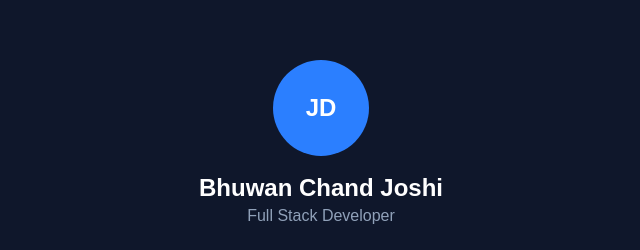
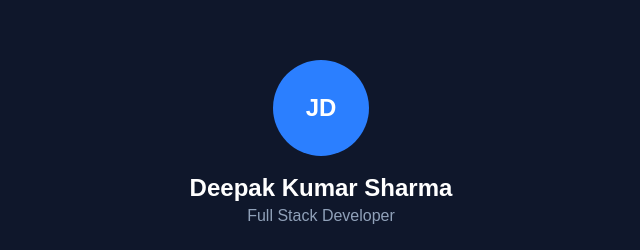
Before and after one commit to Hack0333/business-card-app, a Next.js app: page / in a window 1280 px wide. Shown: the part 158-408 px from the top of the page, without its empty margins (319-959 px from the left). Built offline with nearby package versions, Linux system fonts and the light colour scheme; no server answers.

Commit message:
Update name and communityId in page.tsx

```diff
--- a/app/page.tsx
+++ b/app/page.tsx
@@ -111,7 +111,7 @@ export default async function Home() {
           JD
         </div>
 
-        <h1 className="text-2xl font-bold">Bhuwan Chand Joshi</h1>
+        <h1 className="text-2xl font-bold">Deepak Kumar Sharma</h1>
         <p className="text-slate-400 mb-6">Full Stack Developer</p>
 
         {/* Action Buttons */}
@@ -124,7 +124,7 @@ export default async function Home() {
           </a>
 
           <form action={submitToCap}>
-            <input type="hidden" name="communityId" value="@Bhuwan_joshi" />
+            <input type="hidden" name="communityId" value="Deepak_03-30" />
             <input type="hidden" name="answer" value="Hydration" />
             <input type="hidden" name="week" value="week4" />
 
```
